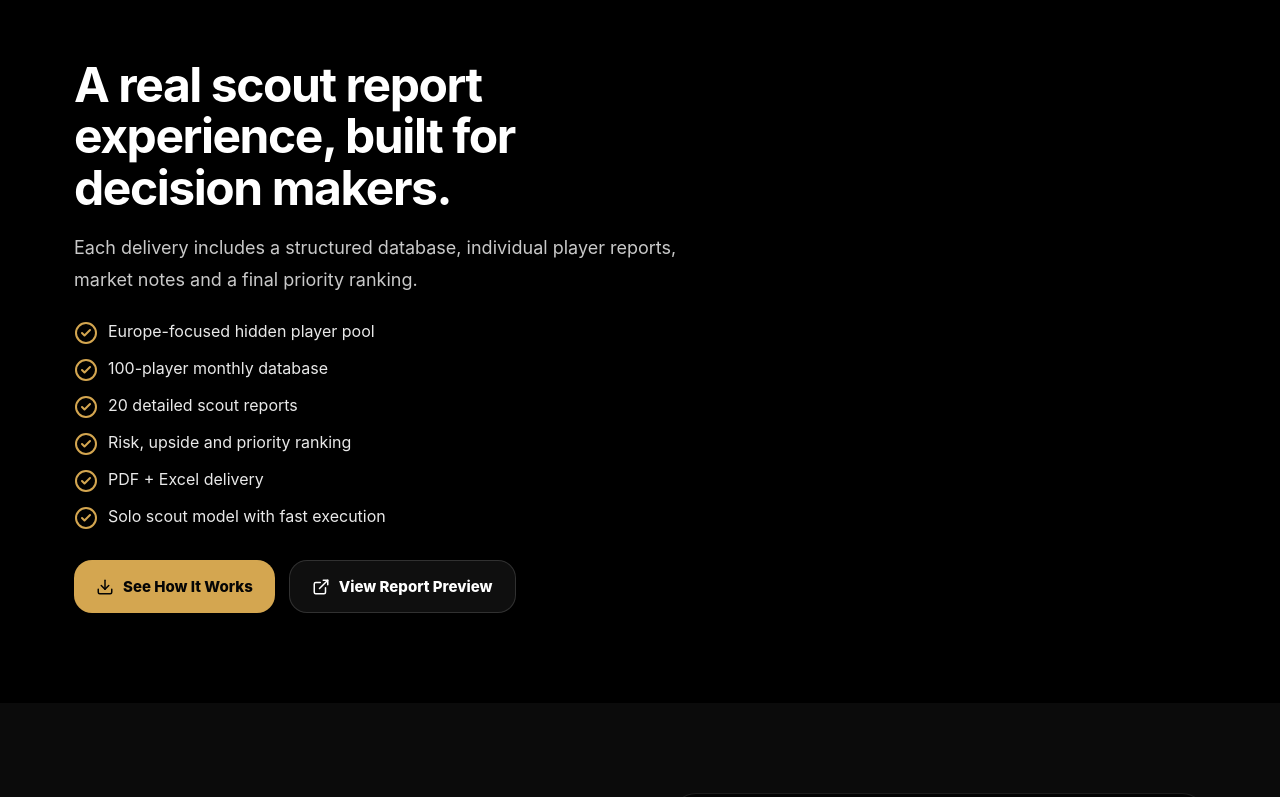
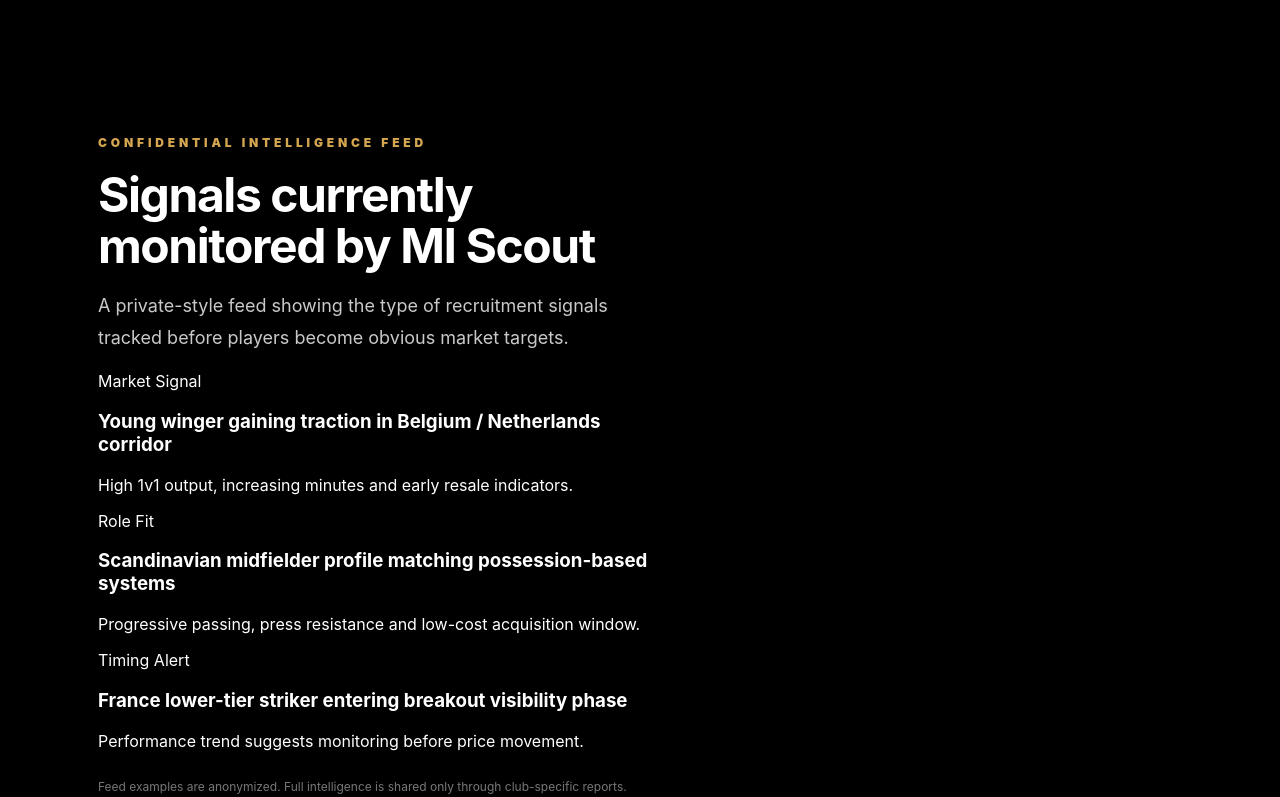
Before and after one commit to miscoutpro/mi-scout-site, a React (Vite) app: page / in a window 1280 px wide. Shown: the part 4020-4817 px from the top of the page. Built offline with nearby package versions, Linux system fonts and the light colour scheme.

Commit message:
Update main.jsx

```diff
--- a/src/main.jsx
+++ b/src/main.jsx
@@ -284,6 +284,45 @@ function App() {
       <p>Portugal</p>
     </div>
   </div>
+</section>
+            <section id="intelligence-feed" className="section container">
+  <div className="section-head">
+    <span>Confidential Intelligence Feed</span>
+    <h2>Signals currently monitored by MI Scout</h2>
+    <p>
+      A private-style feed showing the type of recruitment signals tracked before players become obvious market targets.
+    </p>
+  </div>
+
+  <div className="feed-list">
+    {[
+      {
+        tag: 'Market Signal',
+        title: 'Young winger gaining traction in Belgium / Netherlands corridor',
+        detail: 'High 1v1 output, increasing minutes and early resale indicators.'
+      },
+      {
+        tag: 'Role Fit',
+        title: 'Scandinavian midfielder profile matching possession-based systems',
+        detail: 'Progressive passing, press resistance and low-cost acquisition window.'
+      },
+      {
+        tag: 'Timing Alert',
+        title: 'France lower-tier striker entering breakout visibility phase',
+        detail: 'Performance trend suggests monitoring before price movement.'
+      }
+    ].map(item => (
+      <div className="feed-item" key={item.title}>
+        <span>{item.tag}</span>
+        <h3>{item.title}</h3>
+        <p>{item.detail}</p>
+      </div>
+    ))}
+  </div>
+
+  <p className="micro">
+    Feed examples are anonymized. Full intelligence is shared only through club-specific reports.
+  </p>
 </section>
             <h2>A real scout report experience, built for decision makers.</h2>
             <p className="muted">
```
